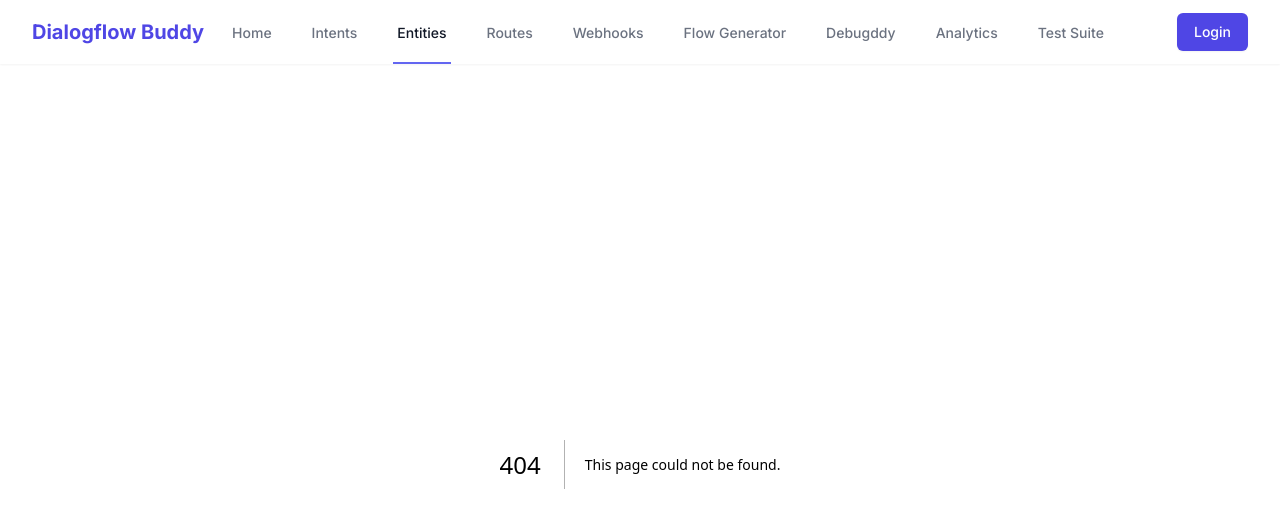
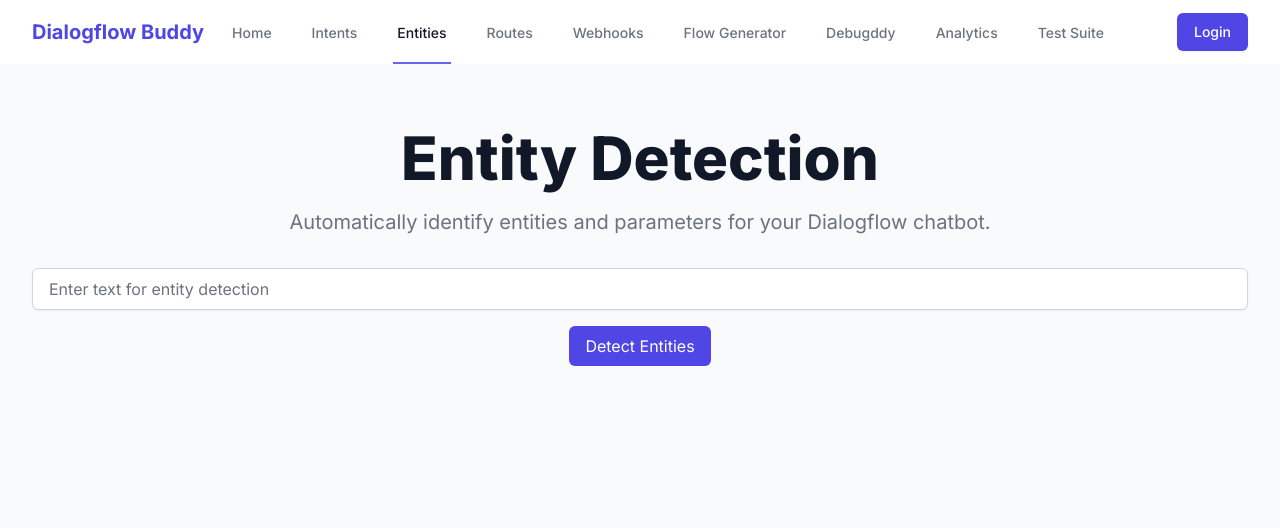
Before and after one commit to parmarjh/AI-dialogflow-saas-webflow, a Next.js app in the folder dialogflow-developer-buddy/: page /entities in a window 1280 px wide. Before the commit this address had no page. Shown: the top 528 px of the page. Built offline with nearby package versions, Linux system fonts and the light colour scheme.

Commit message:
feat(entity-detection): Implement entity detection API and create UI for displaying results

```diff
--- /dev/null
+++ b/dialogflow-developer-buddy/src/app/api/entities/route.ts
@@ -0,0 +1,30 @@
+import { NextResponse } from 'next/server';
+
+export async function POST(request: Request) {
+  try {
+    const { text } = await request.json();
+
+    // Mock entity detection results
+    const results = [
+      {
+        category: 'Amounts with Units',
+        name: '@sys.duration',
+        extendable: false,
+        description: 'Number + duration units (hours, days, months etc.)',
+        outputFormat: '{"amount": number, "unit": string}'
+      },
+      {
+        category: 'Numbers',
+        name: '@sys.number',
+        extendable: false,
+        description: 'Cardinal numbers',
+        outputFormat: 'number'
+      },
+      // Add more mock results as needed
+    ];
+
+    return NextResponse.json({ results });
+  } catch (error) {
+    return NextResponse.json({ error: 'Failed to process entity detection' }, { status: 500 });
+  }
+}
--- /dev/null
+++ b/dialogflow-developer-buddy/src/app/entities/page.tsx
@@ -0,0 +1,99 @@
+"use client";
+import { useState } from 'react';
+import type { EntityResult } from '@/types/entity';
+
+export default function EntitiesPage() {
+  const [inputText, setInputText] = useState('');
+  const [results, setResults] = useState<EntityResult[]>([]);
+  const [loading, setLoading] = useState(false);
+  const [error, setError] = useState('');
+
+  const handleEntityDetection = async () => {
+    try {
+      setLoading(true);
+      setError('');
+      const response = await fetch('/api/entities', {
+        method: 'POST',
+        headers: {
+          'Content-Type': 'application/json',
+        },
+        body: JSON.stringify({ text: inputText }),
+      });
+
+      if (!response.ok) throw new Error('Failed to detect entities');
+
+      const data = await response.json();
+      setResults(data.results);
+    } catch (err) {
+      setError(err instanceof Error ? err.message : 'Something went wrong');
+    } finally {
+      setLoading(false);
+    }
+  };
+
+  return (
+    <div className="min-h-screen bg-gray-50 flex flex-col">
+      <main className="flex-grow">
+        <div className="max-w-7xl mx-auto py-16 px-4 sm:px-6 lg:px-8">
+          <div className="text-center">
+            <h1 className="text-4xl font-extrabold text-gray-900 sm:text-5xl md:text-6xl">
+              Entity Detection
+            </h1>
+            <p className="mt-3 max-w-md mx-auto text-base text-gray-500 sm:text-lg md:mt-5 md:text-xl md:max-w-3xl">
+              Automatically identify entities and parameters for your Dialogflow chatbot.
+            </p>
+            <div className="mt-8">
+              <input
+                type="text"
+                value={inputText}
+                onChange={(e) => setInputText(e.target.value)}
+                className="w-full px-4 py-2 border border-gray-300 rounded-md shadow-sm focus:outline-none focus:ring-2 focus:ring-indigo-500"
+                placeholder="Enter text for entity detection"
+              />
+              <button
+                onClick={handleEntityDetection}
+                className="mt-4 px-4 py-2 bg-indigo-600 text-white rounded-md hover:bg-indigo-700"
+              >
+                Detect Entities
+              </button>
+            </div>
+
+            {loading && <p className="text-center mt-4">Loading...</p>}
+            {error && <p className="text-center mt-4 text-red-500">{error}</p>}
+
+            {/* Results Table */}
+            {results.length > 0 && (
+              <div className="mt-8">
+                <h2 className="text-2xl font-bold mb-4">Detected Entities</h2>
+                <div className="overflow-x-auto">
+                  <table className="min-w-full divide-y divide-gray-200 border">
+                    <thead className="bg-gray-50">
+                      <tr>
+                        <th scope="col" className="px-6 py-3 text-left text-xs font-medium text-gray-500 uppercase tracking-wider">Category</th>
+                        <th scope="col" className="px-6 py-3 text-left text-xs font-medium text-gray-500 uppercase tracking-wider">Name</th>
+                        <th scope="col" className="px-6 py-3 text-left text-xs font-medium text-gray-500 uppercase tracking-wider">Extendable</th>
+                        <th scope="col" className="px-6 py-3 text-left text-xs font-medium text-gray-500 uppercase tracking-wider">Description</th>
+                        <th scope="col" className="px-6 py-3 text-left text-xs font-medium text-gray-500 uppercase tracking-wider">Output Format</th>
+                      </tr>
+                    </thead>
+                    <tbody className="bg-white divide-y divide-gray-200">
+                      {results.map((result, idx) => (
+                        <tr key={idx}>
+                          <td className="px-6 py-4 whitespace-nowrap text-sm text-gray-500">{result.category}</td>
+                          <td className="px-6 py-4 whitespace-nowrap text-sm text-gray-500">{result.name}</td>
+                          <td className="px-6 py-4 whitespace-nowrap text-sm text-gray-500">{result.extendable ? 'Yes' : 'No'}</td>
+                          <td className="px-6 py-4 whitespace-nowrap text-sm text-gray-500">{result.description}</td>
+                          <td className="px-6 py-4 whitespace-nowrap text-sm text-gray-500">{result.outputFormat}</td>
+                        </tr>
+                      ))}
+                    </tbody>
+                  </table>
+                </div>
+              </div>
+            )}
+          </div>
+        </div>
+      </main>
+    </div>
+  );
+}
--- a/dialogflow-developer-buddy/src/app/page.tsx
+++ b/dialogflow-developer-buddy/src/app/page.tsx
@@ -30,13 +30,13 @@
       description: "Create webhooks and fulfillment code",
       link: "/webhooks"
     },{
-      icon: <FaProjectDiagram className="w-6 h-6" />,  // Instead of FaDiagram
+      icon: <FaProjectDiagram className="w-6 h-6" />,
       title: "Flow Generator",
       description: "Design and generate custom workflow diagrams with an intuitive interface",
       link: "/flowmaker"
     },
     {
-      icon: <FaBug className="w-6 h-6" />,  // Instead of Bug
+      icon: <FaBug className="w-6 h-6" />,
       title: "Debugddy",
       description: "Advanced debugging tool for tracking and resolving application issues",
       link: "/debugdddy"
--- /dev/null
+++ b/dialogflow-developer-buddy/src/types/entity.ts
@@ -0,0 +1,7 @@
+export interface EntityResult {
+  category: string;
+  name: string;
+  extendable: boolean;
+  description: string;
+  outputFormat: string;
+}
```
